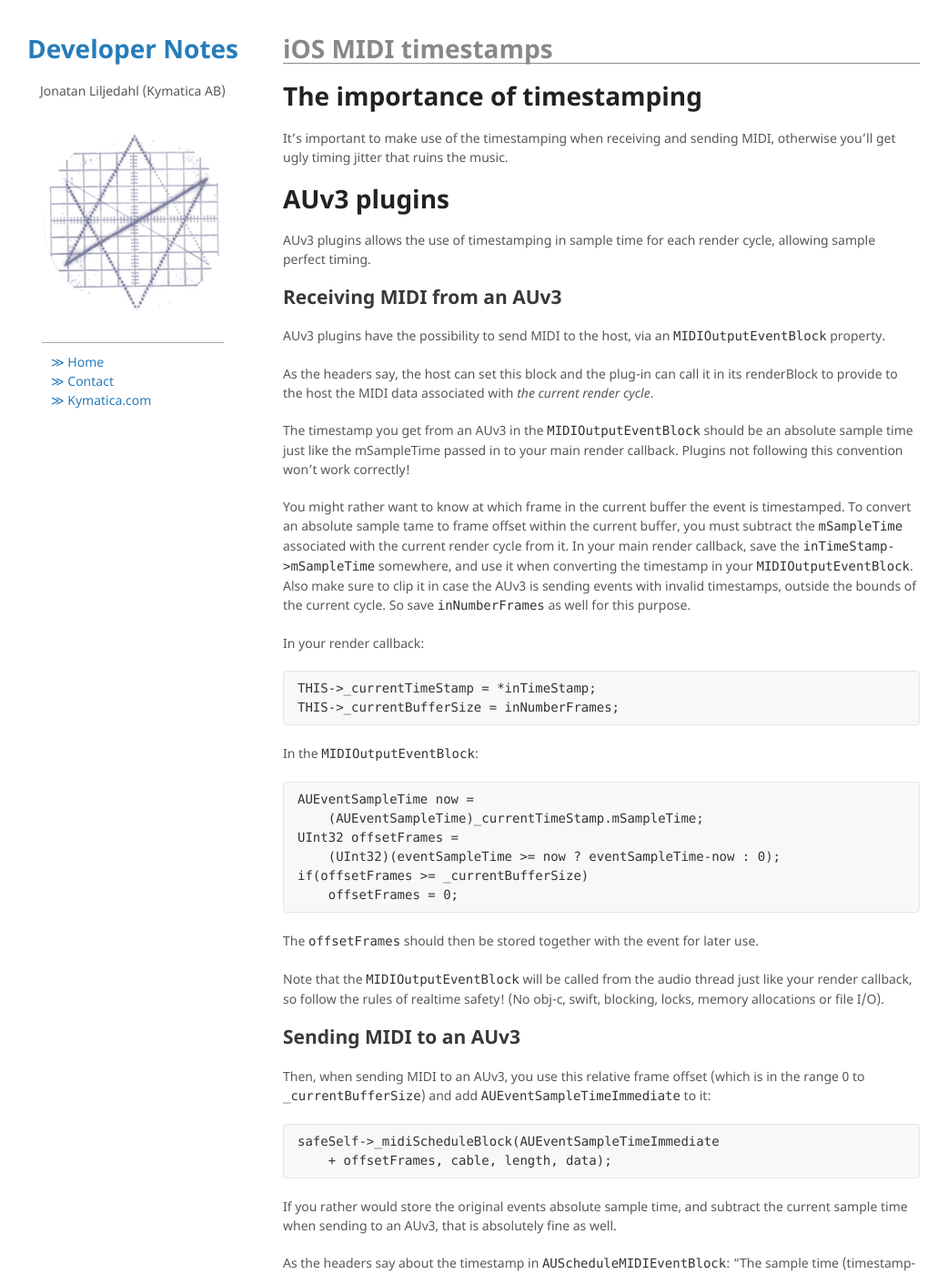
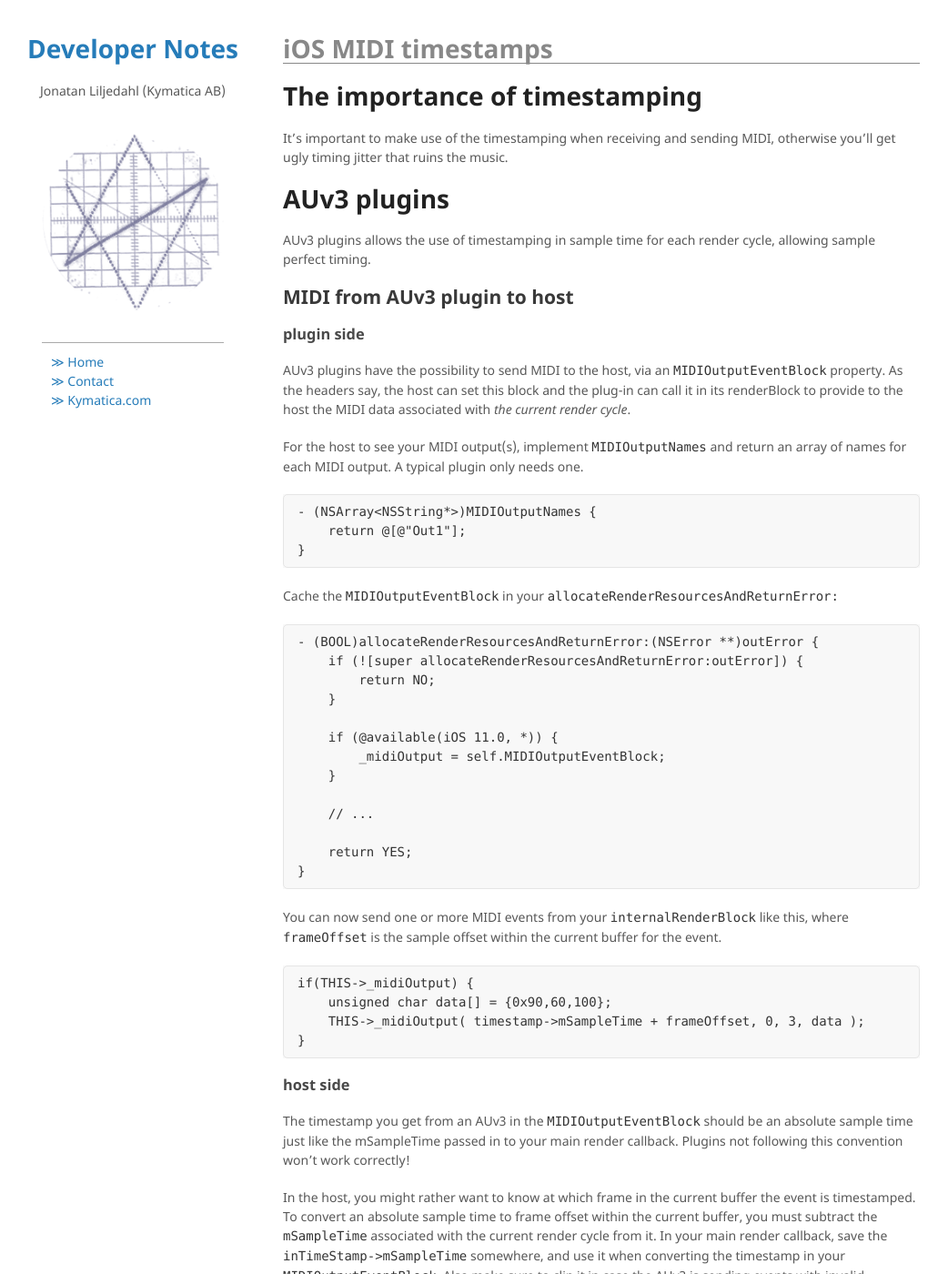
Before and after one commit to lijon/lijon.github.io, a Jekyll site: the page built from ios_midi_timestamps.md, in a window 1280 px wide and 1400 px high. Shown: the whole window at 91% size, without its empty margins (27-1069 px from the left). Built offline with Jekyll 4.4.1, drawn with Linux system fonts in a browser that asks for light colours; some of the changed text lies outside the part shown.

Commit message:
update article about AU midi timestamps

````diff
--- a/ios_midi_timestamps.md
+++ b/ios_midi_timestamps.md
@@ -11,15 +11,53 @@ It's important to make use of the timestamping when receiving and sending MIDI,
 
 AUv3 plugins allows the use of timestamping in sample time for each render cycle, allowing sample perfect timing.
 
-## Receiving MIDI from an AUv3
+## MIDI from AUv3 plugin to host
+### plugin side
 
 AUv3 plugins have the possibility to send MIDI to the host, via an `MIDIOutputEventBlock` property.
+As the headers say, the host can set this block and the plug-in can call it in its renderBlock to provide to the host the MIDI data associated with *the current render cycle*.
 
-As the headers say, the host can set this block and the plug-in can call it in its renderBlock to provide to the host the MIDI data associated with *the current render cycle*.
+For the host to see your MIDI output(s), implement `MIDIOutputNames` and return an array of names for each MIDI output. A typical plugin only needs one.
+
+```
+- (NSArray<NSString*>)MIDIOutputNames {
+    return @[@"Out1"];
+}
+```
+
+Cache the `MIDIOutputEventBlock` in your `allocateRenderResourcesAndReturnError:`
+
+```
+- (BOOL)allocateRenderResourcesAndReturnError:(NSError **)outError {
+    if (![super allocateRenderResourcesAndReturnError:outError]) {
+        return NO;
+    }
+
+    if (@available(iOS 11.0, *)) {
+        _midiOutput = self.MIDIOutputEventBlock;
+    }
+
+    // ...
+
+    return YES;
+}
+```
+
+You can now send one or more MIDI events from your `internalRenderBlock` like this, where `frameOffset` is the sample offset within the current buffer for the event.
+
+```
+if(THIS->_midiOutput) {
+    unsigned char data[] = {0x90,60,100};
+    THIS->_midiOutput( timestamp->mSampleTime + frameOffset, 0, 3, data );
+}
+```
+
+
+### host side
 
 The timestamp you get from an AUv3 in the `MIDIOutputEventBlock` should be an absolute sample time just like the mSampleTime passed in to your main render callback. Plugins not following this convention won't work correctly!
 
-You might rather want to know at which frame in the current buffer the event is timestamped. To convert an absolute sample tame to frame offset within the current buffer, you must subtract the `mSampleTime` associated with the current render cycle from it. In your main render callback, save the `inTimeStamp->mSampleTime` somewhere, and use it when converting the timestamp in your `MIDIOutputEventBlock`. Also make sure to clip it in case the AUv3 is sending events with invalid timestamps, outside the bounds of the current cycle. So save `inNumberFrames` as well for this purpose.
+In the host, you might rather want to know at which frame in the current buffer the event is timestamped. To convert an absolute sample time to frame offset within the current buffer, you must subtract the `mSampleTime` associated with the current render cycle from it. In your main render callback, save the `inTimeStamp->mSampleTime` somewhere, and use it when converting the timestamp in your `MIDIOutputEventBlock`. Also make sure to clip it in case the AUv3 is sending events with invalid timestamps, outside the bounds of the current cycle. So save `inNumberFrames` as well for this purpose.
 
 In your render callback:
 
@@ -30,7 +68,7 @@ THIS->_currentBufferSize = inNumberFrames;
 
 In the `MIDIOutputEventBlock`:
 
-```
+```C
 AUEventSampleTime now =
     (AUEventSampleTime)_currentTimeStamp.mSampleTime;
 UInt32 offsetFrames =
@@ -43,8 +81,8 @@ The `offsetFrames` should then be stored together with the event for later use.
 
 Note that the `MIDIOutputEventBlock` will be called from the audio thread just like your render callback, so follow the rules of realtime safety! (No obj-c, swift, blocking, locks, memory allocations or file I/O).
 
-## Sending MIDI to an AUv3
-
+## MIDI from host to AUv3 plugin
+### host side
 Then, when sending MIDI to an AUv3, you use this relative frame offset (which is in the range 0 to `_currentBufferSize`) and add
 `AUEventSampleTimeImmediate` to it:
 
@@ -57,6 +95,47 @@ If you rather would store the original events absolute sample time, and subtract
 
 As the headers say about the timestamp in `AUScheduleMIDIEventBlock`: "The sample time (timestamp->mSampleTime) at which the MIDI event is to occur. When scheduling events during the render cycle (e.g. via a render observer) this time can be AUEventSampleTimeImmediate plus an optional buffer offset, in which case the event is scheduled at that position
 in the current render cycle.". However, as far as my tests have shown, it does *not* work to send absolute sample time in this case, even if the documentation implies that. So just use `AUScheduleMIDIEventBlock + offsetFrames` and make sure to schedule events from the audio thread, otherwise the timestamp can't be associated with the current render cycle.
+
+### plugin side
+
+An AU _instrument_ or _music effect_ plugin can receive the MIDI in its renderBlock by iterating the linked list passed in the `realtimeEventListHead` parameter. Here's an example function to handle incoming MIDI note events:
+
+```
+static void HandleMIDIEvents(__unsafe_unretained MyAudioPluginAudioUnit *THIS, const AURenderEvent *ev, Float64 mSampleTime) {
+    while (ev) {
+        if(ev->head.eventType == AURenderEventMIDI) {
+            AUMIDIEvent *m = (AUMIDIEvent*)ev;
+            uint8_t status = m->data[0] & 0xf0;
+            int offset = ev->head.eventSampleTime - mSampleTime;
+            if(status==0x80 || (status==0x90 && m->data[2]==0)) { // note-off or note-on with 0 velocity
+                // Handle note-offs here
+            } else if(status==0x90) { // note-on
+                // Handle note-ons here
+                // use `offset` to know at which sample in the current buffer the note should occur on
+            }
+
+        }
+        ev = ev->head.next;
+    }
+}
+```
+
+It's called from within your render block like this:
+
+```
+- (AUInternalRenderBlock)internalRenderBlock {
+    // Capture in locals to avoid Obj-C member lookups. If "self" is captured in render, we're doing it wrong.
+    __unsafe_unretained MyAudioPluginAudioUnit *THIS = self;
+
+    return ^AUAudioUnitStatus(AudioUnitRenderActionFlags *actionFlags, const AudioTimeStamp *timestamp, AVAudioFrameCount frameCount, NSInteger outputBusNumber, AudioBufferList *outputData, const AURenderEvent *realtimeEventListHead, AURenderPullInputBlock pullInputBlock) {
+        // Do event handling and signal processing here.
+
+        HandleMIDIEvents(THIS, realtimeEventListHead, timestamp->mSampleTime);
+
+        // ...
+    };
+}
+```
 
 # Inter-App Audio nodes
 
````
